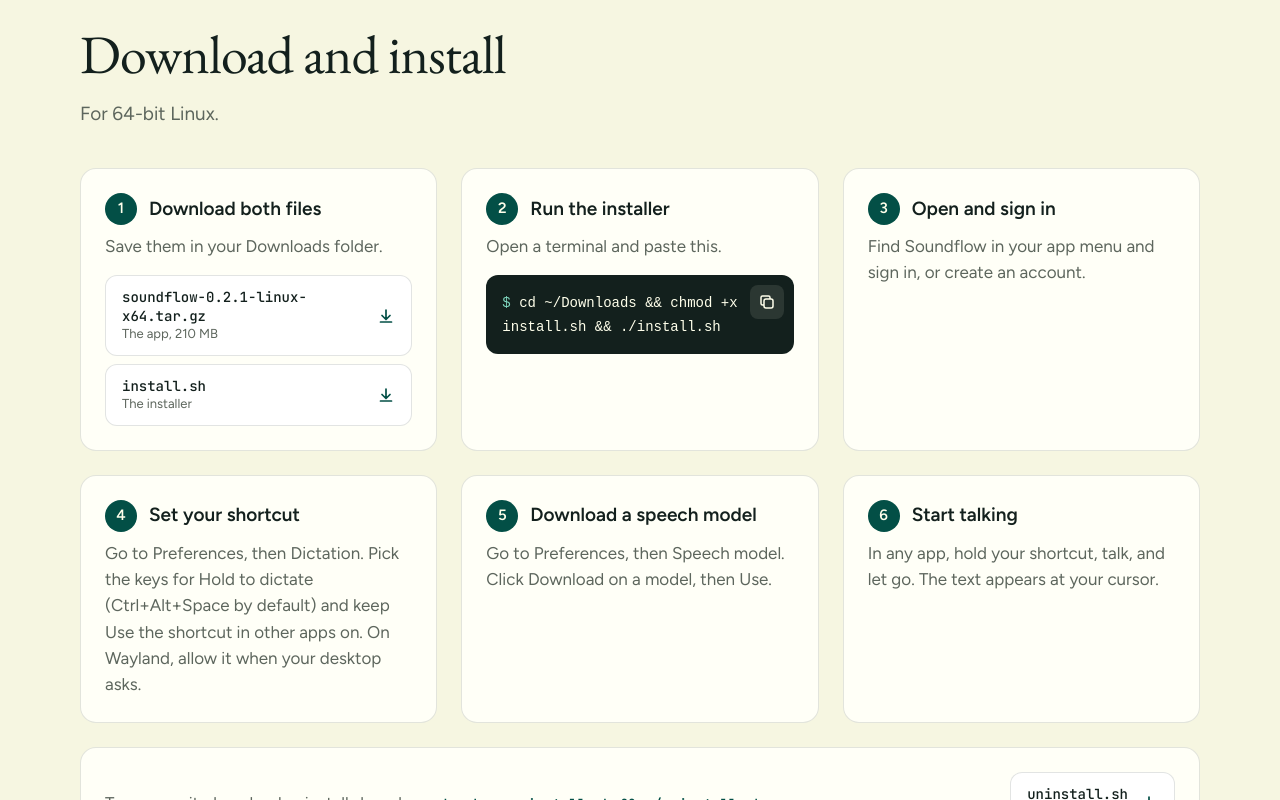
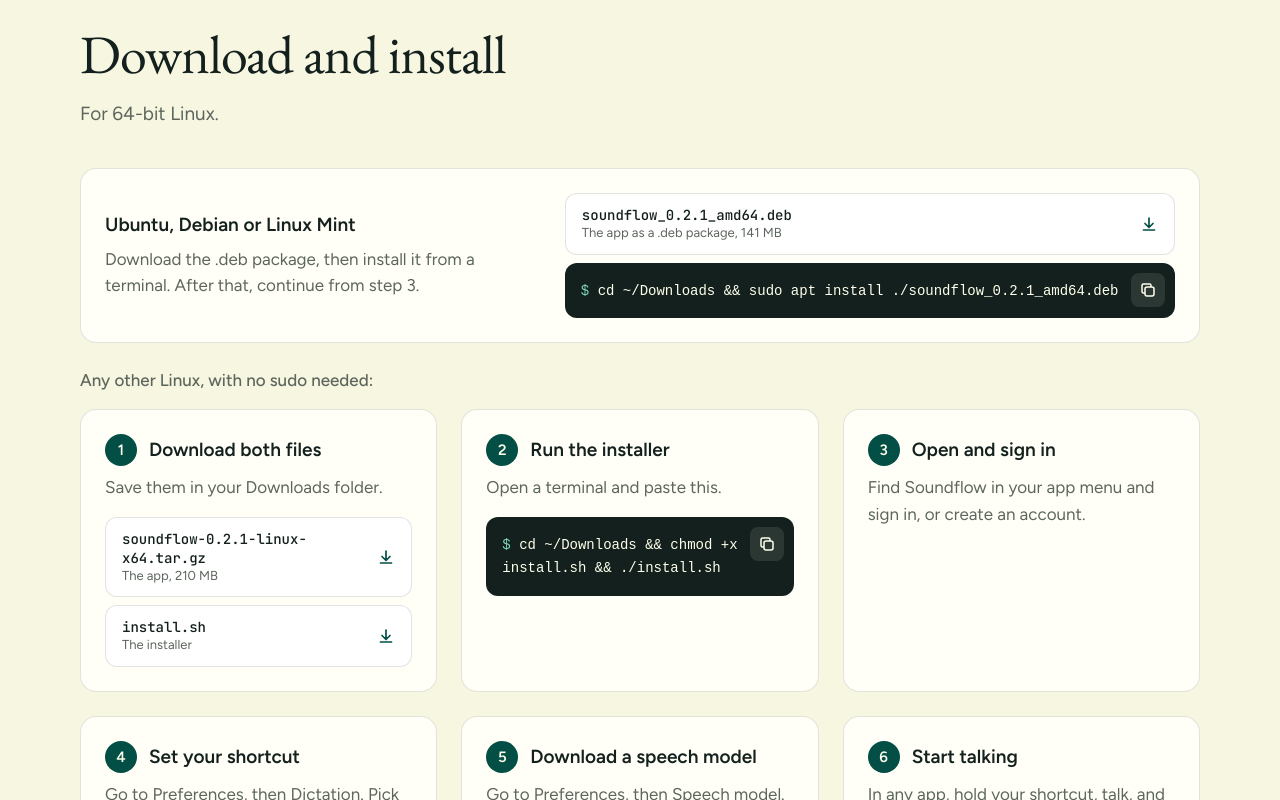
Before and after one commit to Sayem-Ahmed-Shayeed/soundflow-website, a plain HTML site: page index.html in a window 1280 px wide. Shown: the part 2000-2800 px from the top of the page. Drawn offline with nearby package versions, Linux system fonts and the light colour scheme.

Commit message:
Offer the .deb package for Ubuntu, Debian and Mint
Co-Authored-By: Claude Opus 5.5 <noreply@anthropic.com>

```diff
--- a/index.html
+++ b/index.html
@@ -118,6 +118,13 @@ section + section { border-top: 1px solid var(--line); }
 .uninstall p { flex: 1 1 320px; color: var(--muted); }
 .uninstall code { font: 500 14px/1.4 var(--mono); color: var(--green); }
 
+.deb { display: grid; grid-template-columns: minmax(0, 1fr) minmax(0, 1.4fr); align-items: center; gap: var(--s3); margin-bottom: var(--s3); padding: var(--s3); border: 1px solid var(--line); border-radius: var(--r); background: var(--card); }
+.deb__text { display: grid; gap: var(--s1); }
+.deb__text p { color: var(--muted); }
+.deb__get { display: grid; gap: var(--s1); }
+.or { margin-bottom: var(--s2); color: var(--muted); font-weight: 500; }
+@media (max-width: 900px) { .deb { grid-template-columns: 1fr; } }
+
 /* founder: the portrait in a circle, centred, the words under it */
 .founder { display: grid; justify-items: center; gap: var(--s3); text-align: center; }
 .founder img { width: 200px; height: 200px; object-fit: cover; border-radius: 50%; border: 4px solid var(--card); box-shadow: 0 0 0 1px var(--line), 0 16px 32px -16px rgb(19 32 29 / .3); }
@@ -203,6 +210,20 @@ footer a { color: #ffffeb; text-decoration: none; }
         <h2>Download and install</h2>
         <p class="lead">For 64-bit Linux.</p>
       </div>
+      <div class="deb">
+        <div class="deb__text">
+          <h3>Ubuntu, Debian or Linux Mint</h3>
+          <p>Download the .deb package, then install it from a terminal. After that, continue from step 3.</p>
+        </div>
+        <div class="deb__get">
+          <a class="file" href="https://github.com/Sayem-Ahmed-Shayeed/SoundFlow/releases/download/v0.2.1/soundflow_0.2.1_amd64.deb" download>
+            <span class="file__name">soundflow_0.2.1_amd64.deb<span class="file__size">The app as a .deb package, 141 MB</span></span>
+            <svg viewBox="0 0 18 18" fill="none" stroke="currentColor" stroke-width="1.7" stroke-linecap="round" stroke-linejoin="round" aria-hidden="true"><path d="M9 3v9M5 8.5 9 12.5l4-4M3.5 15h11"/></svg>
+          </a>
+          <div class="cmd"><code><span>$ </span>cd ~/Downloads &amp;&amp; sudo apt install ./soundflow_0.2.1_amd64.deb</code><button class="copy" type="button" data-copy="cd ~/Downloads &amp;&amp; sudo apt install ./soundflow_0.2.1_amd64.deb" aria-label="Copy the command"><svg viewBox="0 0 16 16" fill="none" stroke="currentColor" stroke-width="1.5" aria-hidden="true"><rect x="5" y="5" width="9" height="9" rx="2"/><path d="M11 5V3.5A1.5 1.5 0 0 0 9.5 2h-6A1.5 1.5 0 0 0 2 3.5v6A1.5 1.5 0 0 0 3.5 11H5"/></svg></button></div>
+        </div>
+      </div>
+      <p class="or">Any other Linux, with no sudo needed:</p>
       <div class="steps">
         <div class="step">
           <h3 class="step__title"><span class="step__num">1</span>Download both files</h3>
@@ -241,7 +262,7 @@ footer a { color: #ffffeb; text-decoration: none; }
         </div>
       </div>
       <div class="uninstall">
-        <p>To remove it, download uninstall.sh and run <code>chmod +x uninstall.sh &amp;&amp; ./uninstall.sh</code>.</p>
+        <p>To remove it, download uninstall.sh and run <code>chmod +x uninstall.sh &amp;&amp; ./uninstall.sh</code>. If you installed the .deb, run <code>sudo apt remove soundflow</code> instead.</p>
         <a class="file" href="https://github.com/Sayem-Ahmed-Shayeed/SoundFlow/releases/latest/download/uninstall.sh" download>
           <span class="file__name">uninstall.sh<span class="file__size">The uninstaller</span></span>
           <svg viewBox="0 0 18 18" fill="none" stroke="currentColor" stroke-width="1.7" stroke-linecap="round" stroke-linejoin="round" aria-hidden="true"><path d="M9 3v9M5 8.5 9 12.5l4-4M3.5 15h11"/></svg>
```
